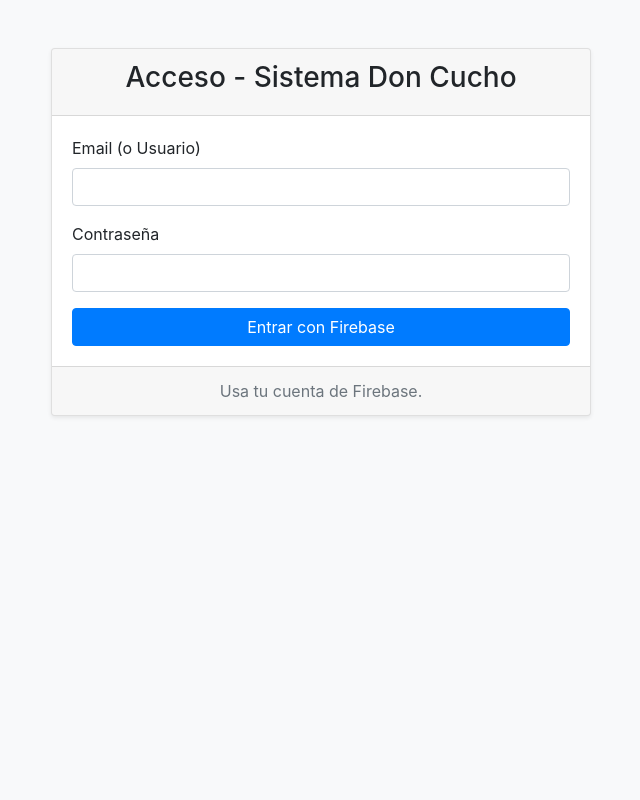
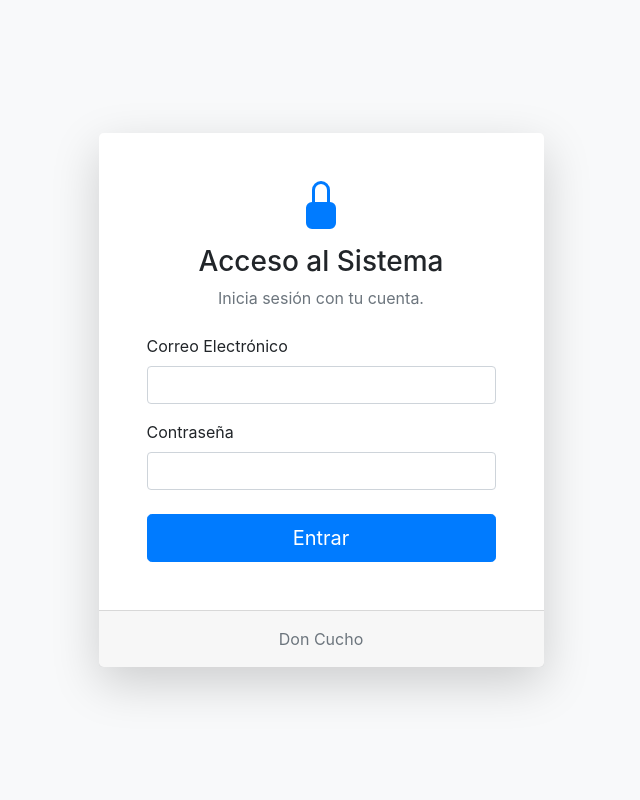
Before and after one commit to 0915chvsb/doncucho, a Django app: page /accounts/login/ in a window 1280 px wide. Shown: the whole page, without its empty margins (319-959 px from the left). Run offline with Django 5.2, Linux system fonts and the light colour scheme; some libraries are stand-ins or nearby versions.

Commit message:
v2.0 style: Mejorar diseño del login

```diff
--- a/inventario/templates/registration/base_login.html
+++ b/inventario/templates/registration/base_login.html
@@ -22,11 +22,24 @@
         };
         firebase.initializeApp(firebaseConfig);
     </script>
+
+    <style>
+        html, body {
+            height: 100%;
+        }
+        body {
+            display: flex;
+            align-items: center;
+            padding-top: 40px;
+            padding-bottom: 40px;
+        }
+    </style>
 </head>
-<body class="bg-light">
+<body class="bg-light text-center">
+
     <div class="container">
         <div class="row justify-content-center">
-            <div class="col-md-6 mt-5">
+            <div class="col-md-5">
                 {% block content %}{% endblock %}
             </div>
         </div>
--- a/inventario/templates/registration/login.html
+++ b/inventario/templates/registration/login.html
@@ -4,28 +4,40 @@
 {% block title %}Iniciar Sesión{% endblock %}
 
 {% block content %}
-<div class="card shadow-sm">
-    <div class="card-header text-center">
-        <h3>Acceso - Sistema Don Cucho</h3>
-    </div>
-    <div class="card-body">
+<div class="card shadow-lg border-0 rounded-lg">
+    <div class="card-body p-5">
+
+        <div class="mb-4 text-center">
+            <svg xmlns="http://www.w3.org/2000/svg" width="48" height="48" fill="currentColor" class="bi bi-lock-fill text-primary" viewBox="0 0 16 16">
+                <path d="M8 1a2 2 0 0 1 2 2v4H6V3a2 2 0 0 1 2-2zm3 6V3a3 3 0 0 0-6 0v4a2 2 0 0 0-2 2v5a2 2 0 0 0 2 2h6a2 2 0 0 0 2-2V9a2 2 0 0 0-2-2z"/>
+            </svg>
+            <h3 class="mt-3">Acceso al Sistema</h3>
+            <p class="text-muted">Inicia sesión con tu cuenta.</p>
+        </div>
+
         <form id="loginForm" method="POST">
             {% csrf_token %}
-            <div class="form-group">
-                <label for="id_email">Email (o Usuario)</label>
+
+            <div class="form-group text-left">
+                <label for="id_email">Correo Electrónico</label>
                 <input type="email" name="email" id="id_email" class="form-control" required>
             </div>
-            <div class="form-group">
+
+            <div class="form-group text-left">
                 <label for="id_password">Contraseña</label>
                 <input type="password" name="password" id="id_password" class="form-control" required>
             </div>
 
-            <button type="submit" class="btn btn-primary btn-block">Entrar con Firebase</button>
+            <button type="submit" class="btn btn-primary btn-block btn-lg mt-4">
+                Entrar
+            </button>
+
             <div id="error-message" class="text-danger mt-3" style="display:none;"></div>
         </form>
+
     </div>
-    <div class="card-footer text-center text-muted">
-        Usa tu cuenta de Firebase.
+    <div class="card-footer text-center text-muted py-3">
+        Don Cucho
     </div>
 </div>
 {% endblock %}
@@ -71,15 +83,14 @@
 
         } catch (error) {
             let msg = 'Error desconocido. Revisa email y contraseña.';
-
-            if (error.code === 'auth/api-key-not-valid') {
-                msg = 'ERROR DE CONFIGURACIÓN: La Clave API de Firebase no es válida. Revisa base_login.html.';
-            } else if (error.code === 'auth/user-not-found' || error.code === 'auth/invalid-email') {
+            if (error.code === 'auth/user-not-found' || error.code === 'auth/invalid-email') {
                 msg = 'Usuario o email no encontrado.';
             } else if (error.code === 'auth/wrong-password') {
                 msg = 'Contraseña incorrecta. Intenta de nuevo.';
             } else if (error.code === 'auth/network-request-failed') {
                 msg = 'Error de red. Revisa tu conexión a internet.';
+            } else if (error.code === 'auth/api-key-not-valid') {
+                msg = 'ERROR DE CONFIGURACIÓN: La Clave API de Firebase no es válida. Revisa base_login.html.';
             }
             errorMessage.textContent = msg;
             errorMessage.style.display = 'block';
```
Also changed, not shown: db.sqlite3.
